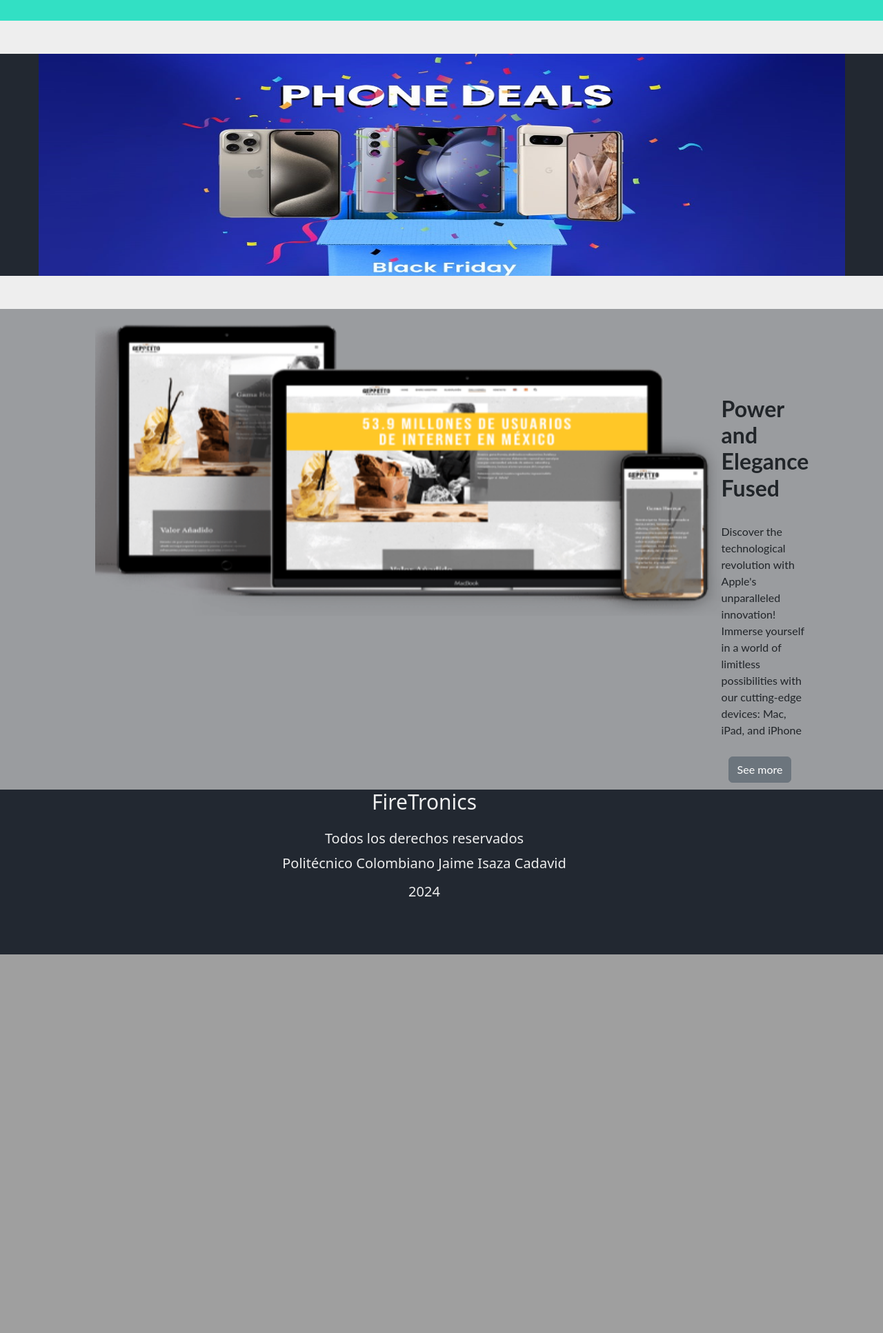
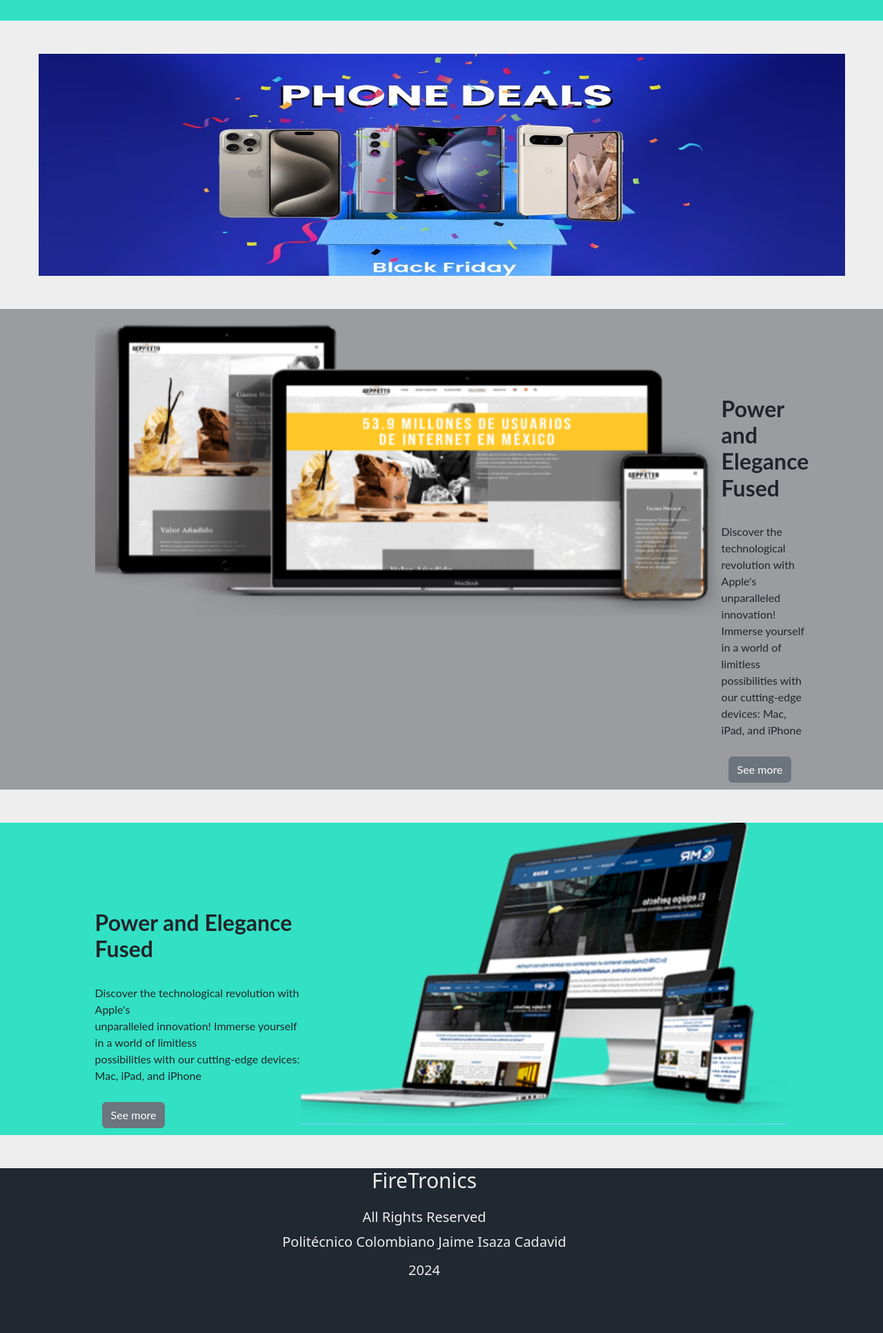
Before and after one commit to GarroDev/FIRETRONICS, a PHP site: page / in a window 1280 px wide. Shown: the part 140-2073 px from the top of the page at 69% size. Before the commit the page ends 1524 px from the top, so only its background shows below. Run offline with PHP 8.4, Linux system fonts and the light colour scheme.

Commit message:
Update Fix
Adding section , fixing changing patter background

```diff
--- a/Index.html
+++ b/Index.html
@@ -107,6 +107,7 @@
             </div>
         </div>
 
+        <div></div>
 
         <div class="container-fluid mt-5 Info1 ">
             <div class="Div1Info1">
@@ -122,8 +123,22 @@
             </div>
         </div>
 
+        <div class="container-fluid mt-5 Info2 ">
+            <div class="Div2Info2 justify-content-center align-items-center ">
+                <h2><b>Power and Elegance Fused</b></h2>
+                <p><br>Discover the technological revolution with Apple's <br>
+                    unparalleled innovation! Immerse yourself in a world of limitless <br>
+                    possibilities with our cutting-edge devices: Mac, iPad, and iPhone</p>
+                <button type="button" class="btn btn-secondary">See more</button>
+                </button>
+            </div>
+            <div class="Div1Info2">
+                <img src="imagenes/Index3.png" alt="" class="ImgInfo2">
+            </div>
+        </div>
 
-
+        <br>
+        <br>
         </div>
     </main>
 
@@ -131,7 +146,7 @@
     <!-- Pie de pagina del sitio web -->
     <footer>
         <p id="titleFooter1">FireTronics</p>
-        <p id="titleFooter2">Todos los derechos reservados</p>
+        <p id="titleFooter2">All Rights Reserved</p>
         <p id="titleFooter3">Politécnico Colombiano Jaime Isaza Cadavid</p>
         <p id="titleFooter4">2024</p>
 
--- a/Style.css
+++ b/Style.css
@@ -225,7 +225,7 @@
 /* ::::CUERPO MAIN:::: */
 
 .Promos{
-    background-color: #222831;
+
 
 }
 
@@ -254,6 +254,28 @@
 .ImgInfo1{
     width: 908px;
     height: 445.48px;
+}
+
+.Info2{
+    font-family: 'Lato', sans-serif;
+    background-color: #32E0C4;
+    display: flex;
+    justify-content: space-between;
+}
+
+.Div1Info2{
+    margin-right: 10%;
+
+}
+
+.Div2Info2{
+    margin-top: 10%;
+    margin-left: 10%;
+}
+
+.ImgInfo2{
+    width: 706.45px;
+    height: 438px;
 }
 
 
```
Also changed, not shown: imagenes/Index3.png (added).
